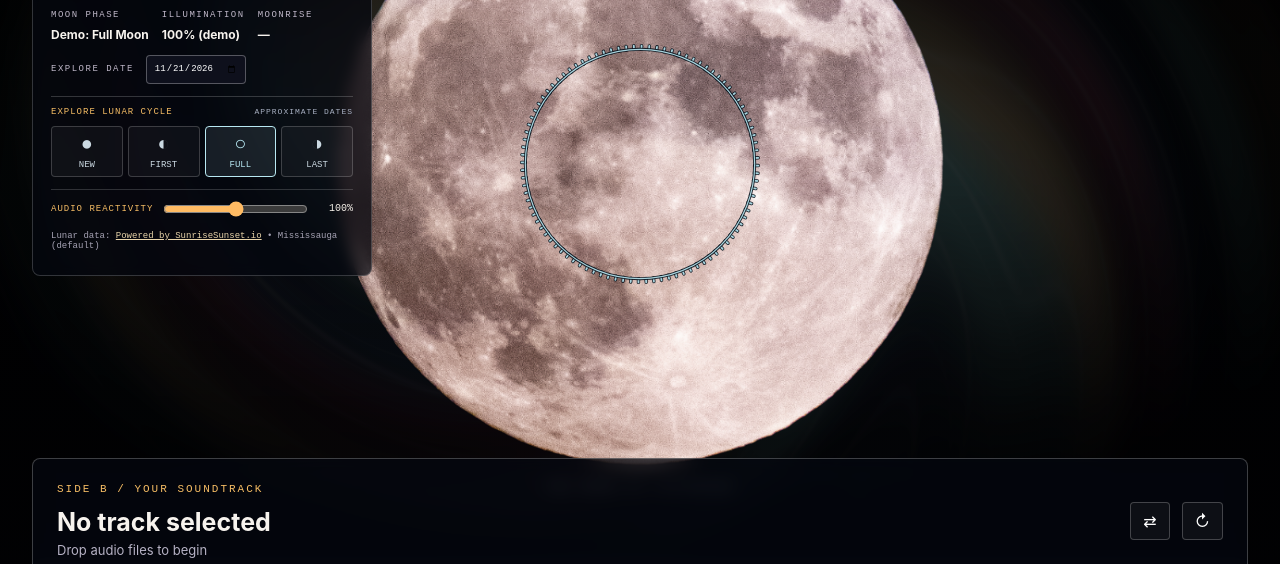
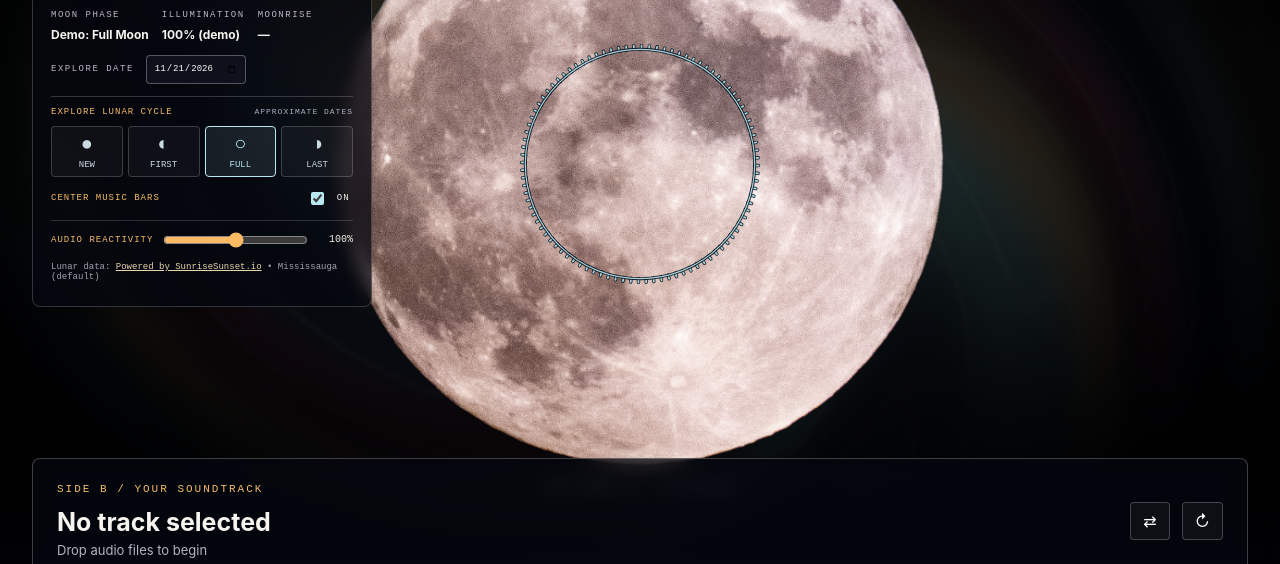
Before and after one commit to qOwOp-jpg/Project-2, a plain HTML site: page index.html in a window 1280 px wide. Shown: the part 236-800 px from the top of the page. Drawn offline with Linux system fonts and the light colour scheme; no server answers; animation ran at ten frames a second.

Commit message:
Music Bar switch add

```diff
--- a/app.js
+++ b/app.js
@@ -24,8 +24,15 @@ $('reactivity').addEventListener('input', e => {
 const spectrumCanvas = $('radialSpectrum'),
   spectrumCtx = spectrumCanvas.getContext('2d');
 let spectrumLevels = new Float32Array(96);
+const spectrumToggle = $('spectrumToggle');
+spectrumToggle.addEventListener('change', () => {
+  spectrumCanvas.hidden = !spectrumToggle.checked;
+  $('spectrumToggleState').textContent = spectrumToggle.checked ? 'ON' : 'OFF';
+  if (!spectrumToggle.checked) spectrumLevels.fill(0);
+});
 
 function drawRadialSpectrum(now) {
+  if (!spectrumToggle.checked) return;
   const dpr = Math.min(devicePixelRatio || 1, 2),
     rect = spectrumCanvas.getBoundingClientRect();
   if (!rect.width || !rect.height) return;
--- a/index.html
+++ b/index.html
@@ -53,6 +53,11 @@
                   <button type="button" data-phase-target="0.75" title="Nearest last quarter"><span>◑</span>LAST</button>
                 </div>
               </div>
+              <label class="spectrum-control" for="spectrumToggle">
+                CENTER MUSIC BARS
+                <input id="spectrumToggle" type="checkbox" role="switch" aria-controls="radialSpectrum" checked>
+                <span id="spectrumToggleState">ON</span>
+              </label>
               <div class="reactivity-control">
                 <label for="reactivity">AUDIO REACTIVITY</label>
                 <input id="reactivity" type="range" min="0" max="200" step="5" value="100" aria-label="Audio reactivity intensity">
--- a/style.css
+++ b/style.css
@@ -786,6 +786,32 @@ header {
   filter:drop-shadow(0 0 3px rgba(0,0,0,.35));
 }
 
+.spectrum-control {
+  display:flex;
+  align-items:center;
+  gap:10px;
+  margin-top:12px;
+  font:9px monospace;
+  letter-spacing:1px;
+  color:#f6bd65;
+  cursor:pointer;
+}
+
+.spectrum-control input {
+  margin-left:auto;
+  accent-color:#b8e8f2;
+  cursor:pointer;
+}
+
+.spectrum-control span {
+  min-width:3ch;
+  color:#f5f0e8;
+}
+
+#radialSpectrum[hidden] {
+  display:none;
+}
+
 .reactivity-control {
   display:flex;
   align-items:center;
```
